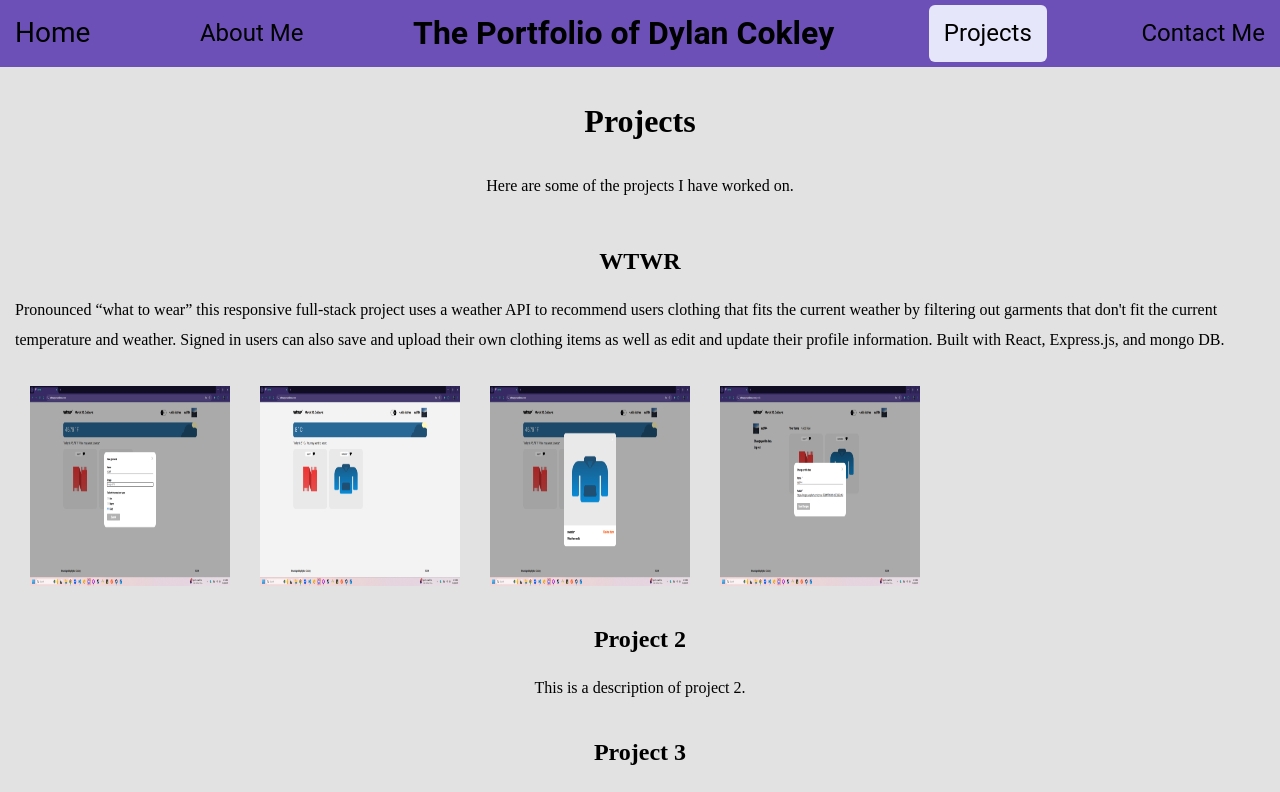
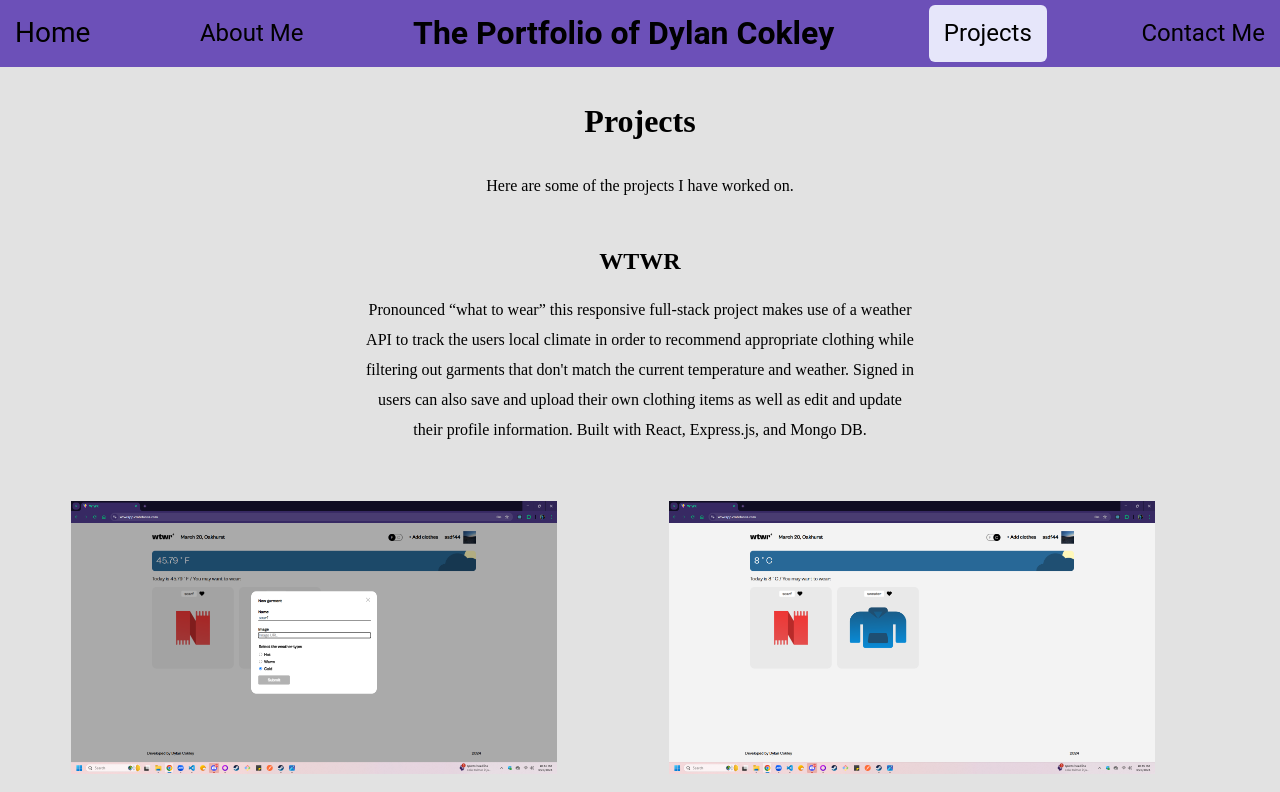
Before and after one commit to Reximus44/Dylan_Cokley_Portfolio, a React (Vite) app: page /#/projects in a window 1280 px wide. Shown: the top 792 px of the page. Built offline with nearby package versions, Linux system fonts and the light colour scheme.

Commit message:
re-positioned and styled WTWR project pics and touched up WTWR project description.

```diff
--- a/src/components/PictureModal/PictureModal.css
+++ b/src/components/PictureModal/PictureModal.css
@@ -16,15 +16,17 @@
 }
 
 .picture-modal__content {
-  height: 610px;
-  width: 610px;
-  /* max-width: 498px; */
+  display: flex;
+  height: 630px;
+  width: 1000px;
   background-color: #fff;
   object-fit: contain;
+  flex-direction: column;
 }
 
 .picture-modal__close-btn {
-
+  right: 0;
+  top: 0;
 }
 
 .picture-modal__img {
--- a/src/components/Projects/Projects.css
+++ b/src/components/Projects/Projects.css
@@ -30,10 +30,13 @@
 
 .projects__item-description {
   line-height: 30px;
+  margin: 0 350px;
+  text-align: center;
 }
 
 .projects__item-img {
-  width: 200px;
-  height: 200px;
-  margin: 15px;
+  width: 486px;
+  height: 273px;
+  margin: 56px;
+  object-fit: contain;
 }
--- a/src/components/Projects/Projects.jsx
+++ b/src/components/Projects/Projects.jsx
@@ -17,12 +17,13 @@ function Projects() {
         <li className="projects__item">
           <h2 className="projects__item-title">WTWR</h2>
           <p className="projects__item-description">
-            Pronounced “what to wear” this responsive full-stack project uses a
-            weather API to recommend users clothing that fits the current
-            weather by filtering out garments that don't fit the current
-            temperature and weather. Signed in users can also save and upload
-            their own clothing items as well as edit and update their profile
-            information. Built with React, Express.js, and mongo DB.
+            Pronounced “what to wear” this responsive full-stack project makes
+            use of a weather API to track the users local climate in order to
+            recommend appropriate clothing while filtering out garments that
+            don't match the current temperature and weather. Signed in users can
+            also save and upload their own clothing items as well as edit and
+            update their profile information. Built with React, Express.js, and
+            Mongo DB.
           </p>
           {projects.map((project) => (
             <img
```
Lines whose indentation alone changed are shown as unchanged.
